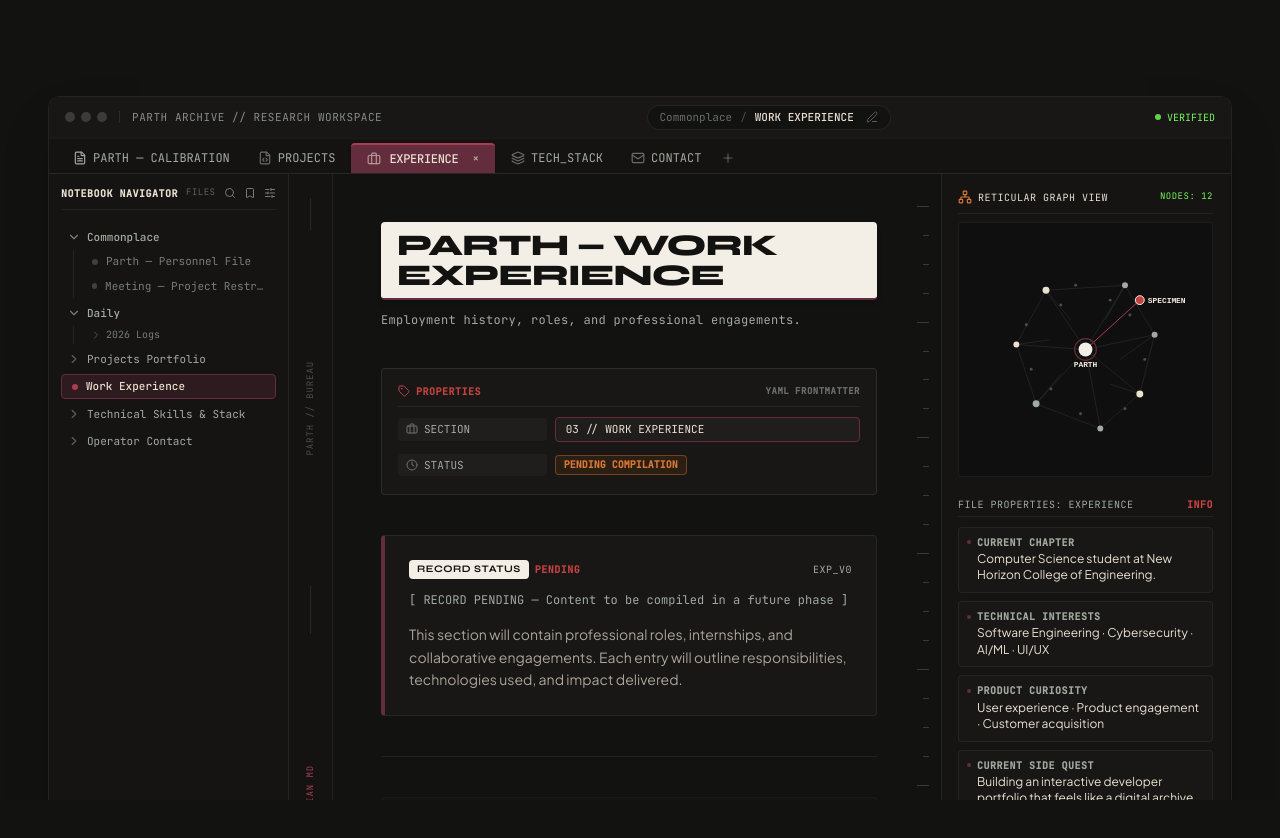
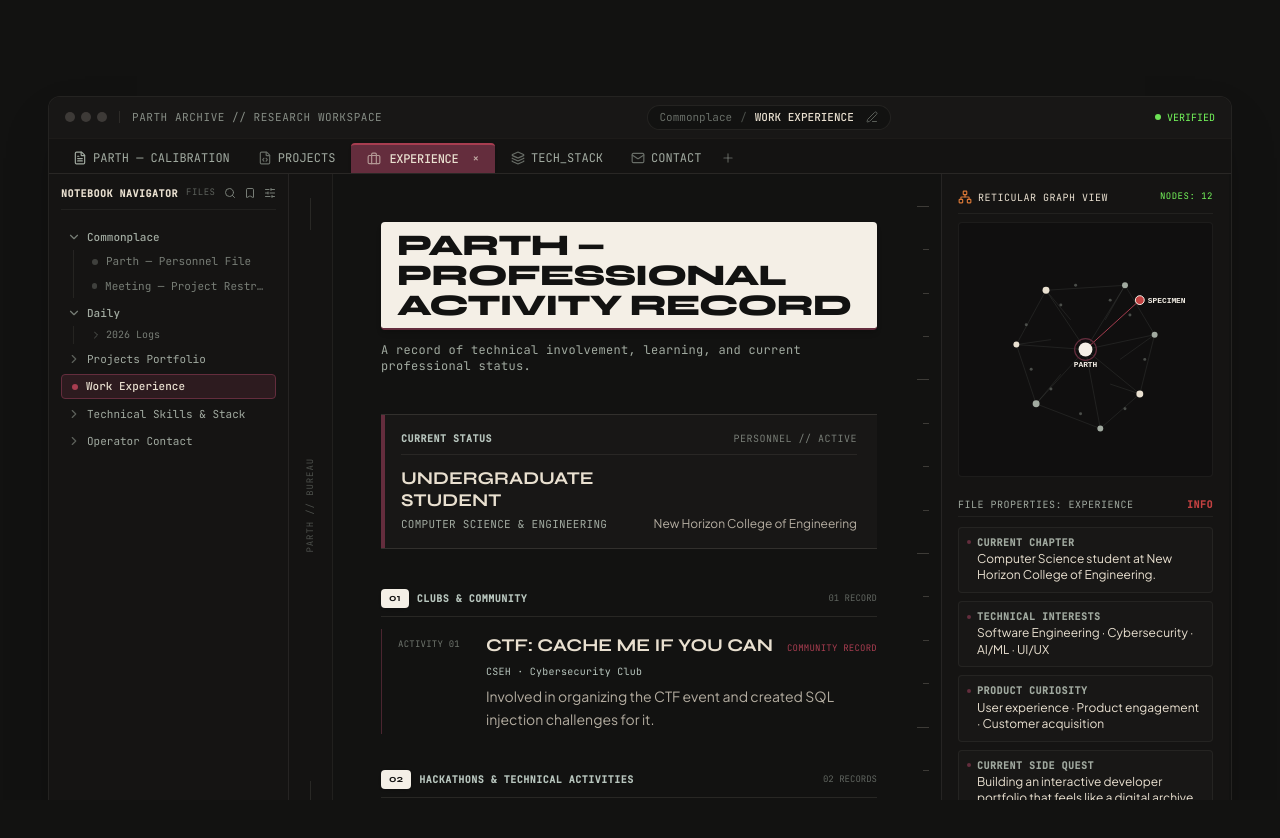
Before and after one commit to broParth/parth-portfolio, a Next.js app: page /experience in a window 1280 px wide. Shown: the top 838 px of the page. Built offline with nearby package versions, Linux system fonts and the light colour scheme.

Commit message:
feat: add professional activity record

```diff
--- a/src/app/experience/page.tsx
+++ b/src/app/experience/page.tsx
@@ -4,7 +4,8 @@ import ExperienceDocument from "@/components/sections/ExperienceDocument";
 
 export const metadata: Metadata = {
   title: "Experience | Parth",
-  description: "Work history, CTF achievements, and hackathon milestones.",
+  description:
+    "A professional activity record of student status, club involvement, hackathons, and learning programmes.",
 };
 
 export default function ExperiencePage() {
--- a/src/components/sections/ExperienceDocument.tsx
+++ b/src/components/sections/ExperienceDocument.tsx
@@ -1,95 +1,118 @@
-import React from "react";
-import { Tag, Briefcase, Clock } from "lucide-react";
+import { activityRecords, currentStatus, professionalStatus } from "@/content/experience";
+
+const categoryOrder = [
+  "CLUBS & COMMUNITY",
+  "HACKATHONS & TECHNICAL ACTIVITIES",
+  "CERTIFICATIONS & LEARNING",
+] as const;
 
 export default function ExperienceDocument() {
   return (
-    <article className="max-w-2xl mx-auto space-y-10 pr-2 sm:pr-4">
-      {/* Stamped Paper Title Banner */}
-      <div className="space-y-3">
-        <div className="inline-block bg-[#F4EFE6] text-[#121211] px-4 py-2 rounded-sm shadow-md border-b-2 border-[#642D3D]">
-          <h1 className="font-display text-2xl sm:text-3xl font-extrabold uppercase tracking-tight leading-none text-[#121211]">
-            PARTH — WORK EXPERIENCE
+    <article className="mx-auto max-w-2xl space-y-10 pr-2 sm:pr-4">
+      <header className="space-y-3">
+        <div className="inline-block max-w-full rounded-sm border-b-2 border-[#642D3D] bg-[#F4EFE6] px-4 py-2 text-[#121211] shadow-md">
+          <h1 className="font-display text-2xl font-extrabold uppercase leading-none tracking-tight text-[#121211] sm:text-3xl">
+            PARTH — PROFESSIONAL ACTIVITY RECORD
           </h1>
         </div>
-        <p className="font-mono text-xs text-[#A1AAA0] tracking-wide">
-          Employment history, roles, and professional engagements.
+        <p className="font-mono text-xs tracking-wide text-[#A1AAA0]">
+          A record of technical involvement, learning, and current professional status.
+        </p>
+      </header>
+
+      <section
+        aria-labelledby="current-status-heading"
+        className="relative overflow-hidden border-y border-[rgba(233,224,208,0.12)] bg-[#181716] px-4 py-4 sm:px-5"
+      >
+        <div aria-hidden="true" className="absolute bottom-0 left-0 top-0 w-1 bg-[#642D3D]" />
+        <div className="flex flex-wrap items-center justify-between gap-2 border-b border-[rgba(233,224,208,0.08)] pb-2 font-mono text-[10px] uppercase tracking-wider">
+          <h2 id="current-status-heading" className="font-bold text-[#B8C6BE]">
+            CURRENT STATUS
+          </h2>
+          <span className="text-[#A1AAA0]/70">PERSONNEL // ACTIVE</span>
+        </div>
+        <div className="grid gap-3 pt-3 sm:grid-cols-[1fr_auto] sm:items-end">
+          <div>
+            <p className="font-display text-lg font-bold leading-tight text-[#E9E0D0]">
+              {currentStatus.level}
+            </p>
+            <p className="mt-1 font-mono text-[11px] tracking-wide text-[#A1AAA0]">
+              {currentStatus.discipline}
             </p>
           </div>
+          <p className="font-sans text-xs text-[#E9E0D0]/75 sm:max-w-[14rem] sm:text-right">
+            {currentStatus.institution}
+          </p>
+        </div>
+      </section>
 
-      {/* Frontmatter Properties Block */}
-      <div className="p-4 rounded bg-[#181716] border border-[rgba(233,224,208,0.1)] space-y-2 font-mono text-xs">
-        <div className="flex items-center justify-between border-b border-[rgba(233,224,208,0.06)] pb-2 text-[10px] text-[#C24141] uppercase tracking-wider font-bold">
-          <span className="flex items-center gap-1.5">
-            <Tag className="w-3 h-3 text-[#C24141]" />
-            PROPERTIES
+      <div className="space-y-9">
+        {categoryOrder.map((category, categoryIndex) => {
+          const records = activityRecords.filter((record) => record.category === category);
+          return (
+            <section key={category} aria-labelledby={`category-${categoryIndex}`} className="space-y-3">
+              <div className="flex items-center gap-2 border-b border-[rgba(233,224,208,0.1)] pb-2">
+                <span className="rounded-sm bg-[#F4EFE6] px-2 py-0.5 font-display text-[10px] font-bold tracking-wide text-[#121211] shadow-sm">
+                  {String(categoryIndex + 1).padStart(2, "0")}
                 </span>
-          <span className="text-[#A1AAA0]/60 text-[9px]">YAML FRONTMATTER</span>
+                <h2
+                  id={`category-${categoryIndex}`}
+                  className="font-mono text-[10px] font-bold uppercase tracking-wider text-[#B8C6BE]"
+                >
+                  {category}
+                </h2>
+                <span className="ml-auto font-mono text-[9px] text-[#A1AAA0]/55">
+                  {String(records.length).padStart(2, "0")} RECORD{records.length === 1 ? "" : "S"}
+                </span>
               </div>
 
-        <div className="grid grid-cols-1 sm:grid-cols-3 gap-2 py-0.5 items-center">
-          <div className="flex items-center gap-1.5 text-[#A1AAA0] text-[11px] px-2 py-1 rounded bg-[#201e1d]">
-            <Briefcase className="w-3 h-3 opacity-60" />
-            <span className="uppercase">SECTION</span>
+              <div className="space-y-2.5">
+                {records.map((record) => (
+                  <article
+                    key={record.id}
+                    className="grid grid-cols-[3.5rem_minmax(0,1fr)] gap-3 border-l border-[#642D3D]/70 py-1 pl-3 sm:grid-cols-[4.5rem_minmax(0,1fr)] sm:gap-4 sm:pl-4"
+                  >
+                    <p className="pt-1 font-mono text-[9px] leading-relaxed tracking-wide text-[#A1AAA0]/65">
+                      {record.id}
+                    </p>
+                    <div className="min-w-0 space-y-1.5">
+                      <div className="flex flex-wrap items-baseline justify-between gap-x-3 gap-y-1">
+                        <h3 className="font-display text-base font-bold leading-snug text-[#E9E0D0] sm:text-lg">
+                          {record.title}
+                        </h3>
+                        <span className="font-mono text-[9px] uppercase tracking-wide text-[#A83D50]">
+                          {record.status}
+                        </span>
                       </div>
-          <div className="sm:col-span-2 px-2.5 py-1 bg-[#201e1d] border border-[#642D3D] rounded text-[#E9E0D0] text-[11px] truncate">
-            03 // WORK EXPERIENCE
+                      <p className="font-mono text-[10px] tracking-wide text-[#B8C6BE]">
+                        {record.organization}
+                      </p>
+                      <p className="max-w-prose font-sans text-xs leading-relaxed text-[#E9E0D0]/75 sm:text-sm">
+                        {record.description}
+                      </p>
                     </div>
+                  </article>
+                ))}
+              </div>
+            </section>
+          );
+        })}
       </div>
 
-        <div className="grid grid-cols-1 sm:grid-cols-3 gap-2 py-0.5 items-center">
-          <div className="flex items-center gap-1.5 text-[#A1AAA0] text-[11px] px-2 py-1 rounded bg-[#201e1d]">
-            <Clock className="w-3 h-3 opacity-60" />
-            <span className="uppercase">STATUS</span>
+      <section
+        aria-labelledby="professional-status-heading"
+        className="border-t border-[rgba(233,224,208,0.12)] pt-5"
+      >
+        <div className="flex flex-wrap items-center justify-between gap-2 font-mono text-[10px] uppercase tracking-wider">
+          <h2 id="professional-status-heading" className="font-bold text-[#A1AAA0]">
+            {professionalStatus.label}
+          </h2>
+          <span className="text-[#A1AAA0]/55">STATUS RECORD</span>
         </div>
-          <div className="sm:col-span-2 flex items-center gap-2">
-            <span className="px-2 py-0.5 rounded bg-[#2a1f12] text-[#d97736] border border-[#d97736]/40 text-[10px] uppercase font-bold">
-              PENDING COMPILATION
-            </span>
-          </div>
-        </div>
-      </div>
-
-      {/* Placeholder Notice */}
-      <div className="p-5 sm:p-6 rounded bg-[#181716] border-l-4 border-l-[#642D3D] border-y border-r border-[rgba(233,224,208,0.08)] space-y-3">
-        <div className="flex items-center justify-between font-mono text-[10px] text-[#A1AAA0] uppercase tracking-wider">
-          <span className="flex items-center gap-1.5">
-            <span className="bg-[#F4EFE6] text-[#121211] font-display font-bold text-[10px] px-2 py-0.5 rounded-sm">
-              RECORD STATUS
-            </span>
-            <span className="text-[#C24141] font-bold">PENDING</span>
-          </span>
-          <span>EXP_V0</span>
-        </div>
-
-        <p className="font-mono text-xs text-[#A1AAA0] leading-relaxed">
-          [ RECORD PENDING — Content to be compiled in a future phase ]
+        <p className="mt-2 border-l-2 border-[#642D3D] pl-3 font-sans text-sm text-[#E9E0D0]/80">
+          {professionalStatus.statement}
         </p>
-
-        <p className="font-sans text-xs sm:text-sm text-[#E9E0D0]/70 leading-relaxed">
-          This section will contain professional roles, internships, and
-          collaborative engagements. Each entry will outline responsibilities,
-          technologies used, and impact delivered.
-        </p>
-      </div>
-
-      <div className="h-[1px] bg-[rgba(233,224,208,0.08)]" />
-
-      {/* Archival placeholder entries */}
-      <div className="space-y-3">
-        {["ROLE_ALPHA // 2025", "ROLE_BETA // 2024"].map((entry) => (
-          <div
-            key={entry}
-            className="p-4 rounded bg-[#181716] border border-[rgba(233,224,208,0.08)] space-y-2 opacity-40"
-          >
-            <div className="flex items-center gap-2 font-mono text-xs text-[#E9E0D0] font-semibold">
-              <span className="w-1.5 h-1.5 rounded-full bg-[#642D3D]" />
-              <span>{entry}</span>
-            </div>
-            <div className="h-2 w-2/3 rounded bg-[#A1AAA0]/20" />
-            <div className="h-2 w-1/2 rounded bg-[#A1AAA0]/10" />
-          </div>
-        ))}
-      </div>
+      </section>
     </article>
   );
 }
--- /dev/null
+++ b/src/content/experience.ts
@@ -0,0 +1,69 @@
+export type ActivityCategory =
+  | "CLUBS & COMMUNITY"
+  | "HACKATHONS & TECHNICAL ACTIVITIES"
+  | "CERTIFICATIONS & LEARNING";
+
+export interface ActivityRecord {
+  id: string;
+  category: ActivityCategory;
+  title: string;
+  organization: string;
+  description: string;
+  status: string;
+}
+
+export const currentStatus = {
+  level: "UNDERGRADUATE STUDENT",
+  discipline: "COMPUTER SCIENCE & ENGINEERING",
+  institution: "New Horizon College of Engineering",
+} as const;
+
+export const activityRecords: readonly ActivityRecord[] = [
+  {
+    id: "ACTIVITY 01",
+    category: "CLUBS & COMMUNITY",
+    title: "CTF: CACHE ME IF YOU CAN",
+    organization: "CSEH · Cybersecurity Club",
+    description:
+      "Involved in organizing the CTF event and created SQL injection challenges for it.",
+    status: "COMMUNITY RECORD",
+  },
+  {
+    id: "ACTIVITY 02",
+    category: "HACKATHONS & TECHNICAL ACTIVITIES",
+    title: "SAP Hackfest",
+    organization: "Theme · Inclusive Workforce",
+    description: "Reached the finals.",
+    status: "FINALIST",
+  },
+  {
+    id: "ACTIVITY 03",
+    category: "HACKATHONS & TECHNICAL ACTIVITIES",
+    title: "Smart India Hackathon",
+    organization: "Problem Statement · PS 034",
+    description:
+      "Hackathon project: an AI-based packaged commodity compliance checking system for Legal Metrology.",
+    status: "HACKATHON PROJECT",
+  },
+  {
+    id: "ACTIVITY 04",
+    category: "CERTIFICATIONS & LEARNING",
+    title: "Data Science with AI",
+    organization: "Prwatech",
+    description: "Workshop.",
+    status: "WORKSHOP",
+  },
+  {
+    id: "ACTIVITY 05",
+    category: "CERTIFICATIONS & LEARNING",
+    title: "DBMS",
+    organization: "Scaler",
+    description: "Learning programme / course.",
+    status: "LEARNING PROGRAMME",
+  },
+];
+
+export const professionalStatus = {
+  label: "EMPLOYMENT & INTERNSHIPS",
+  statement: "No formal employment or internships to date.",
+} as const;
```
Lines whose indentation alone changed are shown as unchanged.
